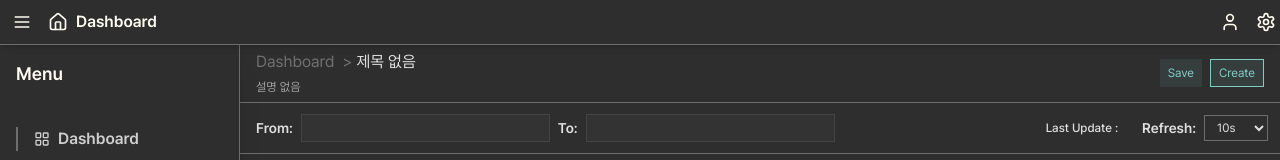
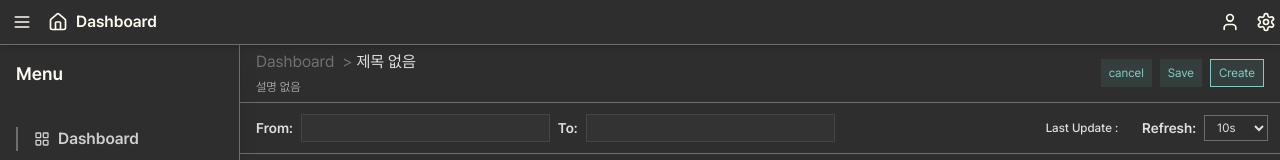
Before and after one commit to m0oMoo/monitoring_client_dark, a Next.js app: page /detail in a window 1280 px wide. Shown: the top 160 px of the page. Built offline with nearby package versions, Linux system fonts and the light colour scheme.

Commit message:
feat: Add onCancel handler

```diff
--- a/app/components/bar/addChartBar.tsx
+++ b/app/components/bar/addChartBar.tsx
@@ -9,6 +9,7 @@ interface AddChartBarProps {
   onCreateClick: () => void;
   onEditClick?: () => void;
   onSaveClick?: () => void;
+  onCancelClick?: () => void;
   gridCols?: number;
   onGridChange?: (change: number) => void;
   gridVisible?: boolean;
@@ -21,6 +22,7 @@ const AddChartBar = ({
   onCreateClick,
   onEditClick,
   onSaveClick,
+  onCancelClick,
   gridCols,
   onGridChange,
   gridVisible = false,
@@ -139,6 +141,14 @@ const AddChartBar = ({
       {/* 버튼들 */}
       <div className="flex flex-row gap-5">
         <div className="flex flex-row gap-2 text-sm1">
+          {!isEdit && (
+            <button
+              className="hover:bg-modern-point_20 bg-modern-point_10 px-2 py-0.5 text-modern-point border-modern-point"
+              onClick={onCancelClick}
+            >
+              cancel
+            </button>
+          )}
           {modifiable && (
             <button
               className="hover:bg-modern-point_20 bg-modern-point_10 px-2 py-0.5 text-modern-point border-modern-point"
```
